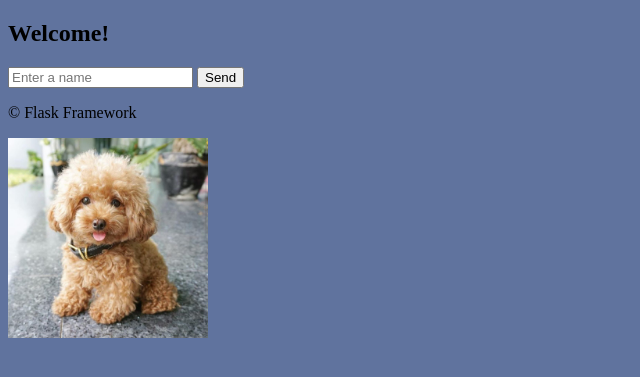
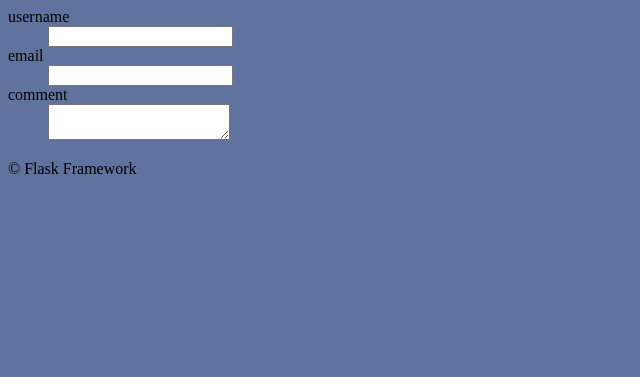
Before and after one commit to hvignolo87/Flask-Project, a Flask app: page / in a window 1280 px wide. Shown: the top 377 px of the page, without its empty margins (0-640 px from the left). Run offline with Flask 2, Linux system fonts and the light colour scheme; some libraries are stand-ins or nearby versions.

Commit message:
Added Form class

```diff
--- a/3-Flask_forms/main.py
+++ b/3-Flask_forms/main.py
@@ -1,11 +1,15 @@
 from flask import Flask, render_template
-import form
+from form import CommentForm
 
 app = Flask(__name__)
 
 @app.route("/")
-def home():
-    return render_template('index.html')
+def index():
+    comment_form = CommentForm()
+    title = 'Forms with Flask'
+    return render_template('index.html',
+                           title=title,
+                           form=comment_form)
 
 if __name__ == "__main__":
     app.run(debug=True)
--- a/3-Flask_forms/static/css/styles.css
+++ b/3-Flask_forms/static/css/styles.css
@@ -1,8 +1,3 @@
 body{
     background-color: #60739e;
 }
-
-img{
-    width: 200px;
-    height: 200px;
-}
--- a/3-Flask_forms/templates/_macro.html
+++ b/3-Flask_forms/templates/_macro.html
@@ -1,7 +1,4 @@
-{% macro show_list_h(value) %}
-    <h1>{{ value }}</h1>
-    <h2>{{ value }}</h2>
-    <h3>{{ value }}</h3>
-    <h4>{{ value }}</h4>
-    <h5>{{ value }}</h5>
+{% macro render_field(field) %}
+    <td>{{ field.label }}</td>
+    <dd>{{ field(**kwargs)|safe }}</dd>
 {% endmacro %}
--- a/3-Flask_forms/templates/contact.html
+++ /dev/null
@@ -1,6 +0,0 @@
-{% extends "layout.html" %}
-{% block body %}
-    <h1>Hi {{name}}</h1>
-    {% from '_macro.html' import show_list_h %}
-    {{ show_list_h(name) }}
-{% endblock %}
--- a/3-Flask_forms/templates/index.html
+++ b/3-Flask_forms/templates/index.html
@@ -1,8 +1,10 @@
 {% extends "layout.html" %}
+{% block title %} {{ title }} {% endblock %}
 {% block body %}
-<h2>Welcome!</h2>
-<form action="{{ url_for('contact') }}" method="post">
-    <input type="text" name="input_name" placeholder="Enter a name">
-    <button>Send</button>
-</form>
+    {% from '_macro.html' import render_field %}
+    <form>
+        {{ render_field(form.username) }}
+        {{ render_field(form.email) }}
+        {{ render_field(form.comment) }}
+    </form>
 {% endblock %}
--- a/3-Flask_forms/templates/layout.html
+++ b/3-Flask_forms/templates/layout.html
@@ -6,7 +6,7 @@
     <meta name="viewport" content="width=device-width, initial-scale=1.0">
     <script src="https://ajax.googleapis.com/ajax/libs/jquery/3.6.0/jquery.min.js"></script>
     <link rel="stylesheet" type="text/css" href="{{ url_for('static', filename='css/styles.css') }}">
-    <title>Flask App</title>
+    <title>{% block title %} {% endblock %}</title>
 </head>
 <body>
     {% block body %}
@@ -18,7 +18,5 @@
             </div>
         </div>
     </footer>
-    <img src="{{ url_for('static', filename='img/dog.jpg') }}">
-    <script type="text/javascript" src="{{ url_for('static', filename='js/jquery.js') }}"></script>
 </body>
 </html>
```
Also changed, not shown: 3-Flask_forms/static/img/dog.jpg (deleted).
